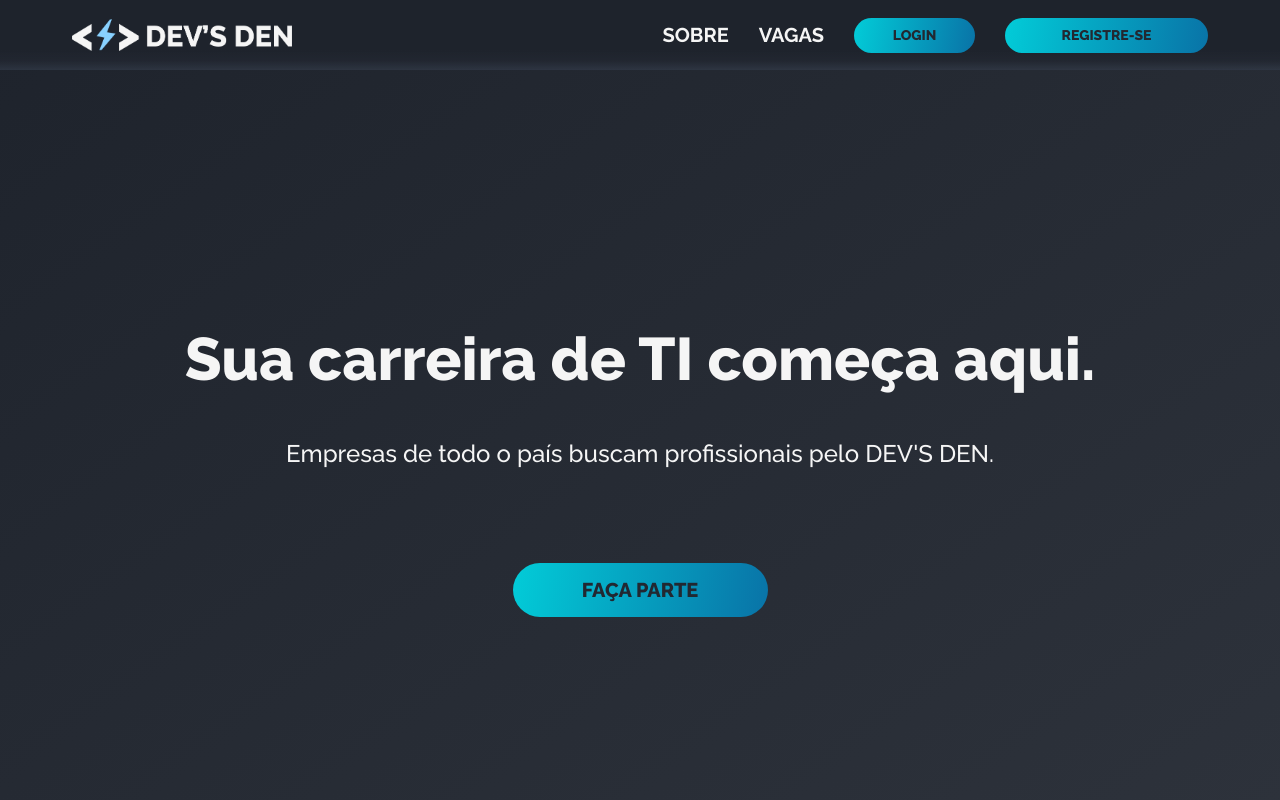
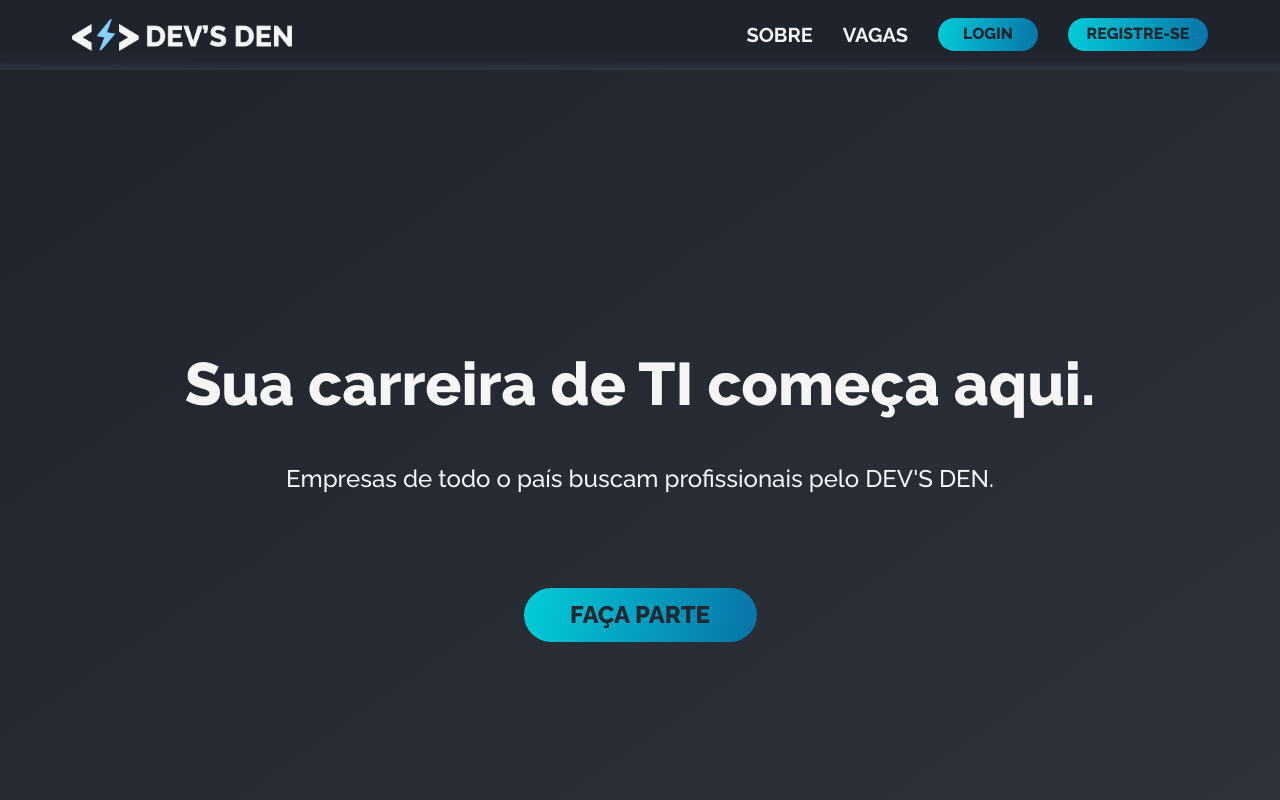
Before and after one commit to odavibatista/devs-den, a Next.js app: page / in a window 1280 px wide. Shown: the top 800 px of the page. Built offline with nearby package versions, Linux system fonts and the light colour scheme; no server answers.

Commit message:
feat: added responsivity features to some of the now refactored button component

```diff
--- a/src/app/page.tsx
+++ b/src/app/page.tsx
@@ -29,7 +29,9 @@ export default function Home() {
       <section className={styles.hero}>
         <h1 className={styles.hero_h1}>Sua carreira de TI começa aqui.</h1>
         <h4 className={styles.hero_h4}>Empresas de todo o país buscam profissionais pelo DEV'S DEN.</h4>
-        <Button text="FAÇA PARTE" size="large" type="button" />
+        <div className={styles.button_div}>
+          <Button text="FAÇA PARTE" type="button" />
+        </div>
       </section>
       <section>
       </section>
--- a/src/app/styles.module.scss
+++ b/src/app/styles.module.scss
@@ -15,6 +15,7 @@
     min-height: 100vh;
     padding: 80px 0px;
     place-content: center;
+    text-align: center;
 
     button  {
         margin-top: 100px;
@@ -28,6 +29,12 @@
 
 .hero_h4    {
     font-size: 32px;
+}
+
+.button_div {
+    font-size: 24px;
+    height: 54px;
+    width: 233px;
 }
 
 .categories_section {
--- a/src/presentation/components/button/index.tsx
+++ b/src/presentation/components/button/index.tsx
@@ -3,15 +3,14 @@ import styles from './styles.module.scss'
 interface ButtonProps {
     text: string
     type?: 'submit' | 'button'
-    size: 'small' | 'medium' | 'large'
     className?: string
     onClick?: () => void
 }
 
-const Button = ({ text, type, size, onClick }: ButtonProps): JSX.Element => {
+const Button = ({ text, type, onClick }: ButtonProps): JSX.Element => {
 
     return(
-        <button className={styles.button + ' ' + styles[size]}
+        <button className={styles.button}
         type={type}
         onClick={onClick}
         >
--- a/src/presentation/components/button/styles.module.scss
+++ b/src/presentation/components/button/styles.module.scss
@@ -8,11 +8,13 @@
     color: $gray;
     cursor: pointer;
     font-family: $r;
+    font-size: inherit;
     font-weight: 800;
+    height: inherit;
     position: relative;
+    width: inherit;
     z-index: 1;
-    width: 255px;
-    height: 54px;
+
     transition: 0.4s;
 
     &::before {
@@ -47,23 +49,3 @@
         border-radius: 55px;
     }
 }
-
-.small  {
-    font-size: 14px;
-    height: 35px;
-    width: 121px;
-}
-
-.medium {
-    font-size: 14px;
-    height: 35px;
-    width: 203px;
-
-    @media (max-width: 1440px)  {
-        height: 35px;
-    }
-}
-
-.large  {
-    font-size: 20px;
-}
--- a/src/presentation/components/header/index.tsx
+++ b/src/presentation/components/header/index.tsx
@@ -65,7 +65,9 @@ export default function Header() {
                                 </XLink>
                             </li>
                             <li className={styles.nav_item + " nav-item"}>
-                                <Button text="SAIR" size='small' className={styles.nav_link} onClick={handleLogout} />
+                                <div className={styles.logout_div}>
+                                    <Button text="SAIR" className={styles.nav_link} onClick={handleLogout} />
+                                </div>
                             </li>
                         </>
 
@@ -74,12 +76,16 @@ export default function Header() {
                         <>
                             <li className={styles.nav_item + " nav-item"}>
                                 <XLink href="/login" className={styles.nav_link}>
-                                    <Button text="LOGIN" size='small'/>
+                                    <div className={styles.login_div}>
+                                        <Button text="LOGIN" />
+                                    </div>
                                 </XLink>
                             </li>
                             <li className={styles.nav_item + " nav-item"}>
                                 <XLink href="/register" className={styles.nav_link}>
-                                    <Button text="REGISTRE-SE" size='medium' />
+                                    <div className={styles.register_div}>
+                                        <Button text="REGISTRE-SE" />
+                                    </div>
                                 </XLink>
                             </li>
                         </>
--- a/src/presentation/components/header/styles.module.scss
+++ b/src/presentation/components/header/styles.module.scss
@@ -45,6 +45,20 @@
     width: 300px;
 }
 
+.logout_div {
+    width: 100px;
+}
+
+.login_div  {
+    height: 33px;
+    width: 100px;
+}
+
+.register_div   {
+    height: 33px;
+    width: 140px;
+}
+
 @media (max-width: 1440px)  {
     #header {
         height: 70px;
--- a/src/presentation/components/register/candidate-register/index.tsx
+++ b/src/presentation/components/register/candidate-register/index.tsx
@@ -88,7 +88,7 @@ export default function CandidateRegister({listOfUFs}: {listOfUFs: {name: string
         </div>
 
         <div className={styles.button_div}>
-          <Button size="large" text="REGISTRAR" type="submit" />
+          <Button text="REGISTRAR" type="submit" />
         </div>
       </form>
   );
--- a/src/presentation/components/register/company-register/index.tsx
+++ b/src/presentation/components/register/company-register/index.tsx
@@ -120,7 +120,7 @@ export default function CompanyRegister({listOfUFs}: {listOfUFs: {name: string,
         </div>
 
         <div className={styles.button_div}>
-          <Button size="large" text="REGISTRAR" type="submit" />
+          <Button text="REGISTRAR" type="submit" />
         </div>
       </form>
   );
--- a/src/presentation/components/register/styles.module.scss
+++ b/src/presentation/components/register/styles.module.scss
@@ -17,7 +17,10 @@
 }
 
 .button_div {
+    font-size: 24px;
+    height: 54px;
     margin-top: 40px;
+    width: 233px;
 }
 
 @media (max-width: 1440px)  {
@@ -28,37 +31,23 @@
     .form_rows  {
         gap: 40px;
     }
-
-    .button_div {
-        margin-top: 40px;
-    }
 }
 
 @media (max-width: 1024px)  {
-    .register_form  {
-        gap: 32px;
-    }
-
-    .form_rows  {
+    .register_form, .form_rows, .button_div  {
         gap: 32px;
     }
 
     .button_div {
-        margin-top: 32px;
+        font-size: 20px;
+        height: 44px;
+        width: 200px;
     }
 }
 
 @media (max-width: 768px)  {
-    .register_form  {
+    .register_form, .form_rows, .button_div  {
         gap: 24px;
-    }
-
-    .form_rows  {
-        gap: 24px;
-    }
-
-    .button_div {
-        margin-top: 24px;
     }
 
     .form_rows  {
@@ -67,7 +56,7 @@
 }
 
 @media (max-width: 425px)  {
-    .register_form  {
+    .register_form, .form_rows, .button_div {
         gap: 16px;
     }
 
@@ -76,7 +65,10 @@
     }
 
     .button_div {
+        font-size: 14px;
+        height: 34px;
         margin-top: 16px;
+        width: 140px;
     }
 }
 
```
Also changed, not shown: src/app/job/[id]/page.tsx (+16 -2 lines).
